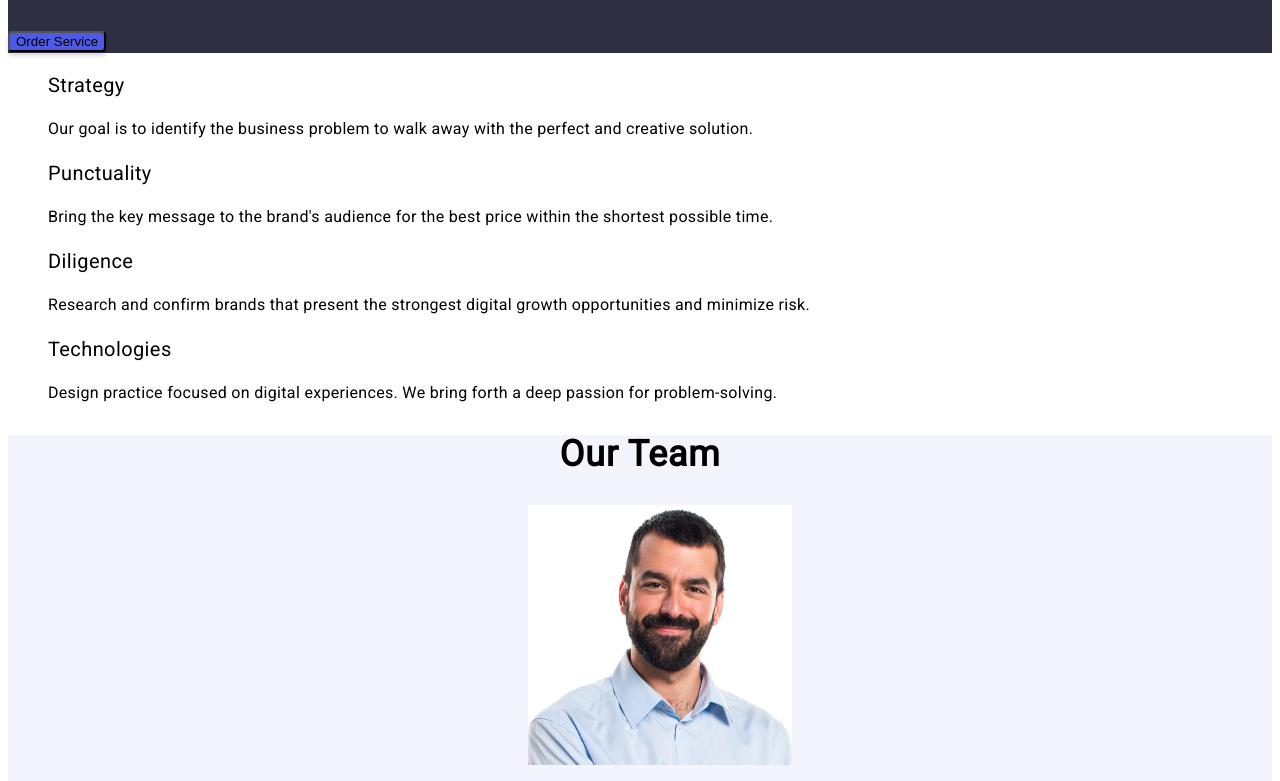
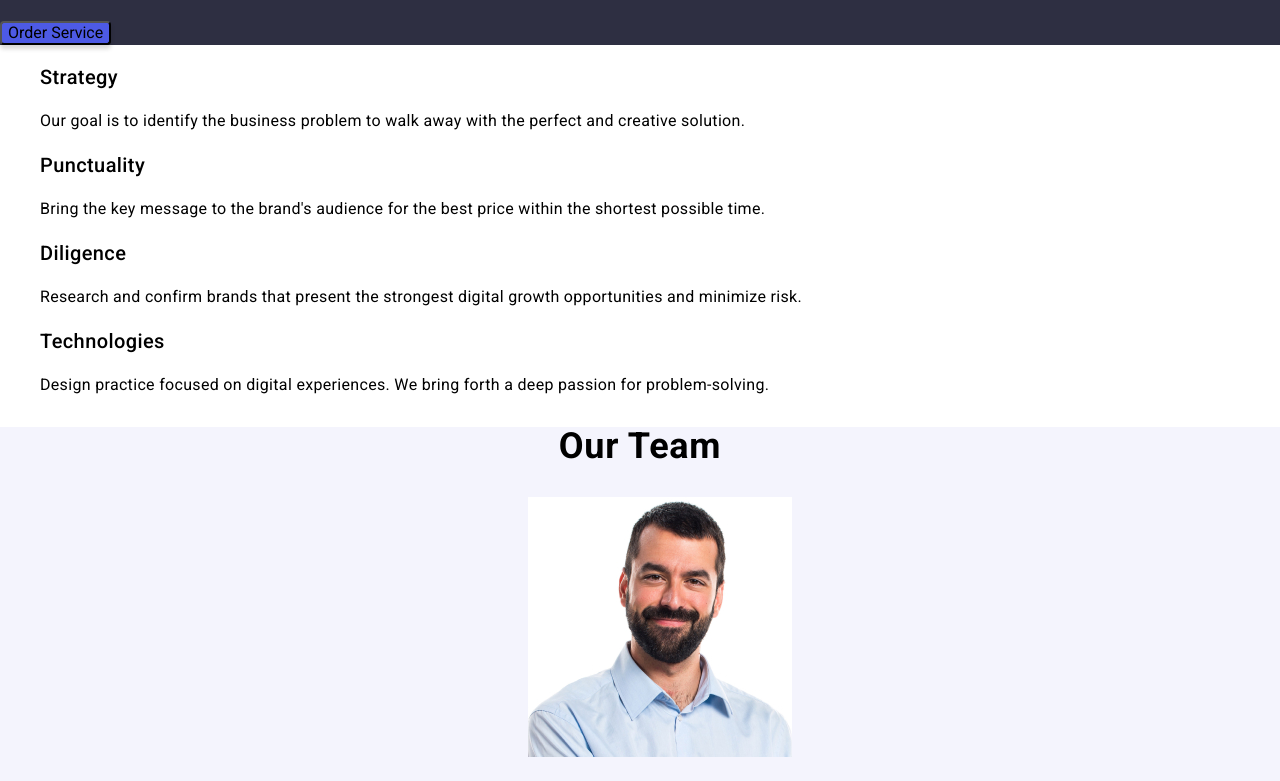
Before and after one commit to vityayakymchuk/goit-markup-hw-02, a plain HTML site: page index.html in a window 1280 px wide. Shown: the part 308-1089 px from the top of the page. Drawn offline with nearby package versions, Linux system fonts and the light colour scheme.

Commit message:
Update index.html

```diff
--- a/index.html
+++ b/index.html
@@ -5,20 +5,15 @@
     <link rel="preconnect" href="https://fonts.googleapis.com" />
     <link rel="preconnect" href="https://fonts.gstatic.com" crossorigin />
     <link
-      href="https://fonts.googleapis.com/css2?family=Roboto&display=swap"
+      href="https://fonts.googleapis.com/css2?family=Raleway:wght@700&family=Roboto:wght@400;500;700&display=swap"
       rel="stylesheet"
     />
-    <link rel="preconnect" href="https://fonts.googleapis.com" />
-    <link rel="preconnect" href="https://fonts.gstatic.com" crossorigin />
     <link
-      href="https://fonts.googleapis.com/css2?family=Raleway&family=Roboto&display=swap"
       rel="stylesheet"
-    />
-    <link rel="preconnect" href="https://fonts.googleapis.com" />
-    <link rel="preconnect" href="https://fonts.gstatic.com" crossorigin />
-    <link
-      href="https://fonts.googleapis.com/css2?family=Raleway&display=swap"
-      rel="stylesheet"
+      href="https://cdnjs.cloudflare.com/ajax/libs/modern-normalize/2.0.0/modern-normalize.min.css"
+      integrity="sha512-4xo8blKMVCiXpTaLzQSLSw3KFOVPWhm/TRtuPVc4WG6kUgjH6J03IBuG7JZPkcWMxJ5huwaBpOpnwYElP/m6wg=="
+      crossorigin="anonymous"
+      referrerpolicy="no-referrer"
     />
 
     <meta name="viewport" content="width=device-width, initial-scale=1.0" />
```
